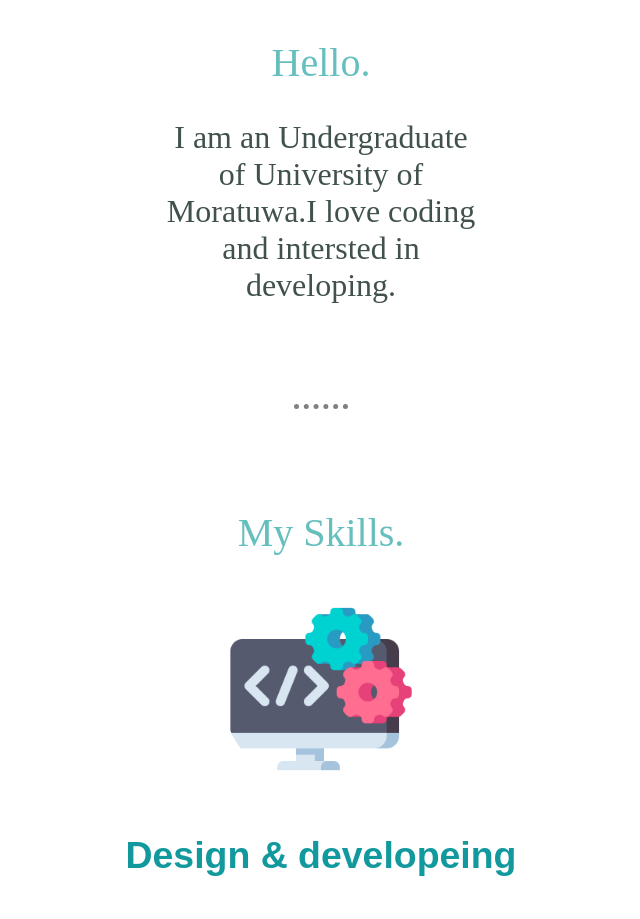
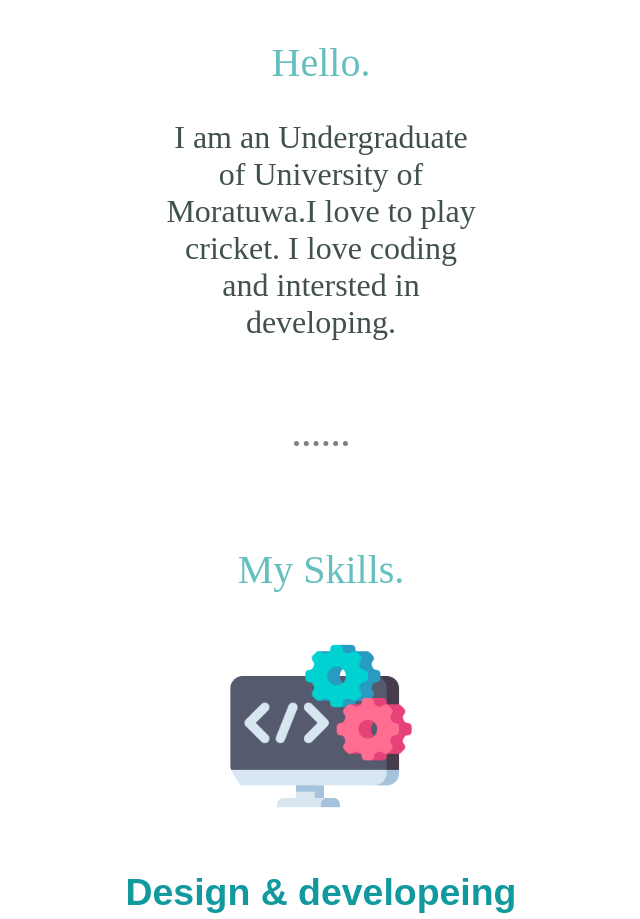
Before and after one commit to Pranavan928/mypage, a plain HTML site: page index.html in a window 1280 px wide. Shown: the part 938-1857 px from the top of the page, without its empty margins (319-959 px from the left). Drawn offline with Linux system fonts and the light colour scheme.

Commit message:
html added

```diff
--- a/index.html
+++ b/index.html
@@ -17,7 +17,7 @@
       <div class="profile">
         <img class="prana" src="images/prana.jpg" alt="mypic">
         <h2>Hello.</h2>
-        <p class="intro">I am an Undergraduate of University of Moratuwa.I love coding and intersted in developing.</p>
+        <p class="intro">I am an Undergraduate of University of Moratuwa.I love to play cricket. I love coding and intersted in developing.</p>
       </div>
       <hr>
       <div class="skills">
```
